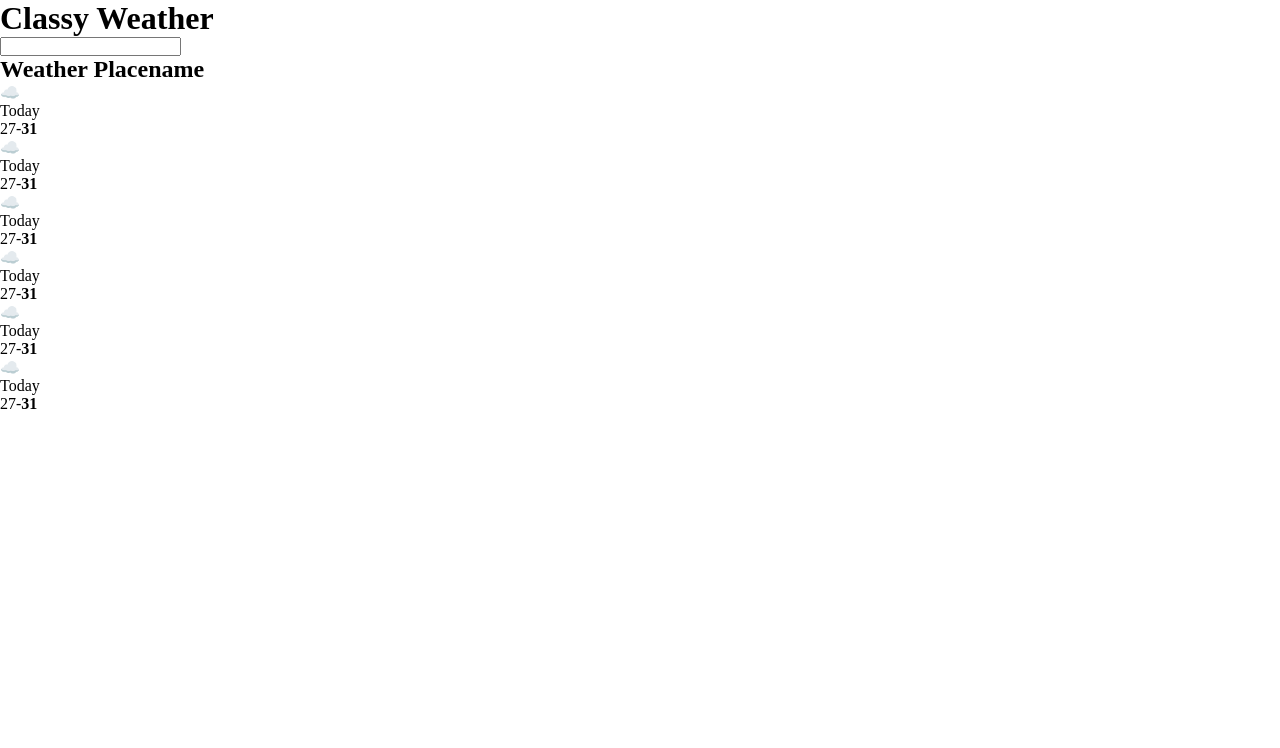
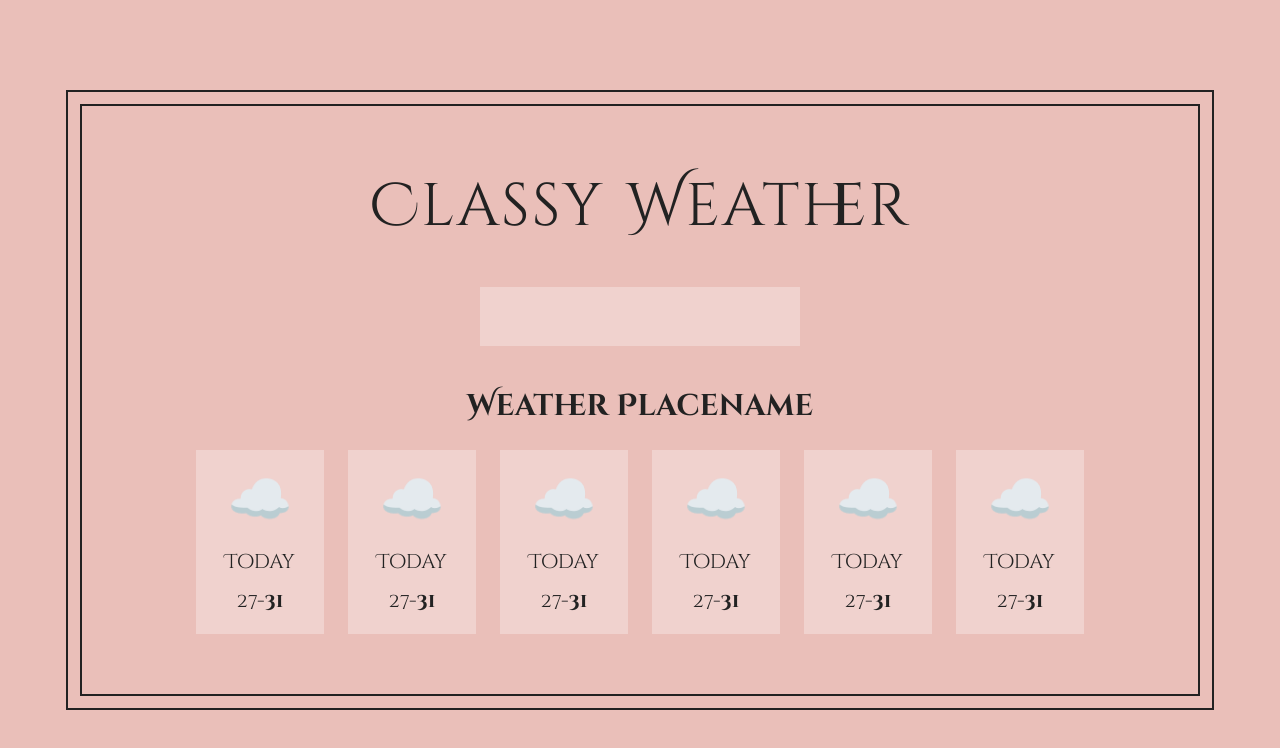
Before and after one commit to Marshal10/Weather-App-using-react, a React (Create React App) app: page / in a window 1280 px wide. Shown: the top 748 px of the page. Built offline with nearby package versions, Linux system fonts and the light colour scheme.

Commit message:
Stylings

```diff
--- a/src/index.css
+++ b/src/index.css
@@ -1,5 +1,91 @@
+@import url("https://fonts.googleapis.com/css2?family=Cinzel+Decorative:wght@400;700&display=swap");
+
 * {
   margin: 0;
   padding: 0;
   box-sizing: border-box;
 }
+
+html {
+  font-size: 62.5%;
+}
+
+body {
+  font-family: "Cinzel Decorative", cursive;
+  font-size: 2rem;
+  height: 100vh;
+  color: #222;
+  background-color: #eabfb9;
+  display: grid;
+  place-items: center;
+}
+
+.app {
+  display: flex;
+  flex-direction: column;
+  align-items: center;
+  gap: 4rem;
+  width: 112rem;
+  padding: 6rem 0;
+  border: 2px solid #222;
+  outline: 2px solid #222;
+  outline-offset: 1.2rem;
+}
+
+h1 {
+  font-weight: 400;
+  font-size: 6rem;
+  letter-spacing: 2px;
+  word-spacing: 5px;
+}
+
+h2 {
+  text-align: center;
+  margin-bottom: 2.4rem;
+}
+
+input {
+  border: none;
+  font-family: inherit;
+  color: inherit;
+  font-size: 2rem;
+  background-color: #f0d2ce;
+  outline: none;
+  padding: 1.6rem 3.2rem;
+  width: 32rem;
+}
+
+input:focus {
+  outline: 2px solid #222;
+}
+
+.weather {
+  list-style: none;
+  display: flex;
+  gap: 2.4rem;
+}
+
+.day {
+  display: flex;
+  align-items: center;
+  flex-direction: column;
+  background-color: #f0d2ce;
+  padding: 1.6rem 0 2rem;
+  width: 12.8rem;
+  gap: 1.2rem;
+  cursor: pointer;
+}
+
+.day span {
+  font-size: 5.2rem;
+}
+
+.day.important {
+  background-color: #ecc5c0;
+  outline: 2px solid #222;
+}
+
+.loader {
+  font-size: 2.4rem;
+  font-weight: 700;
+}
```
